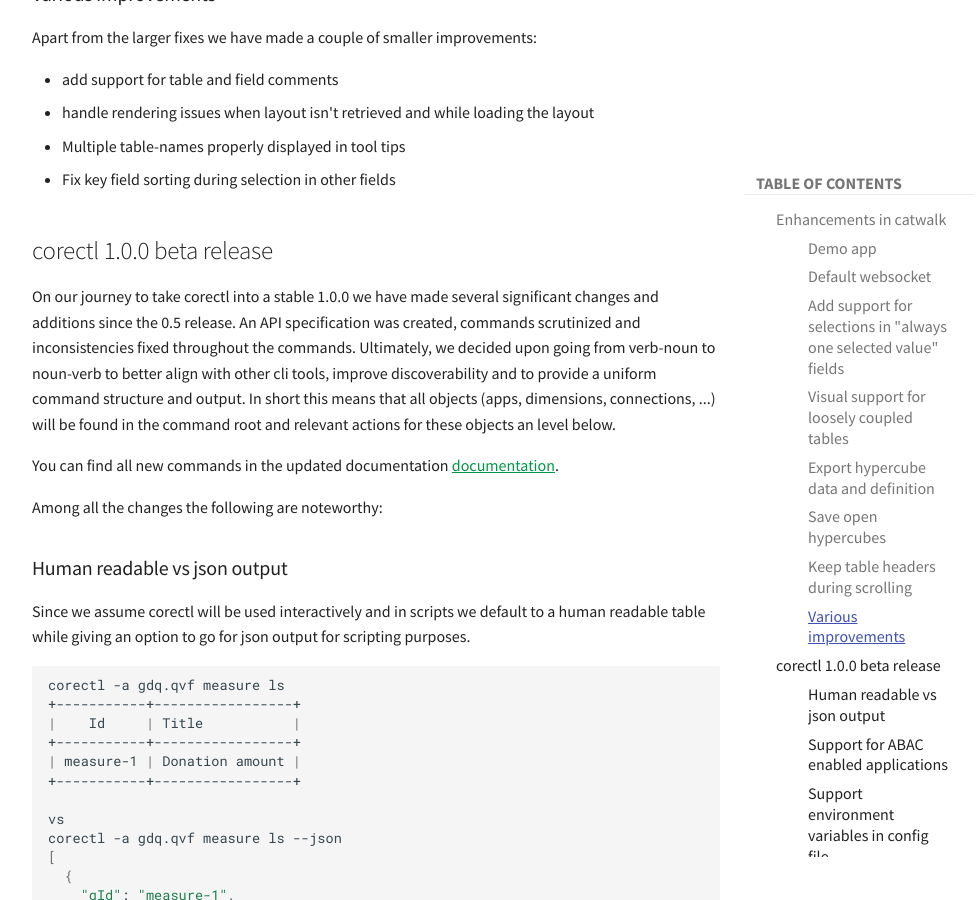
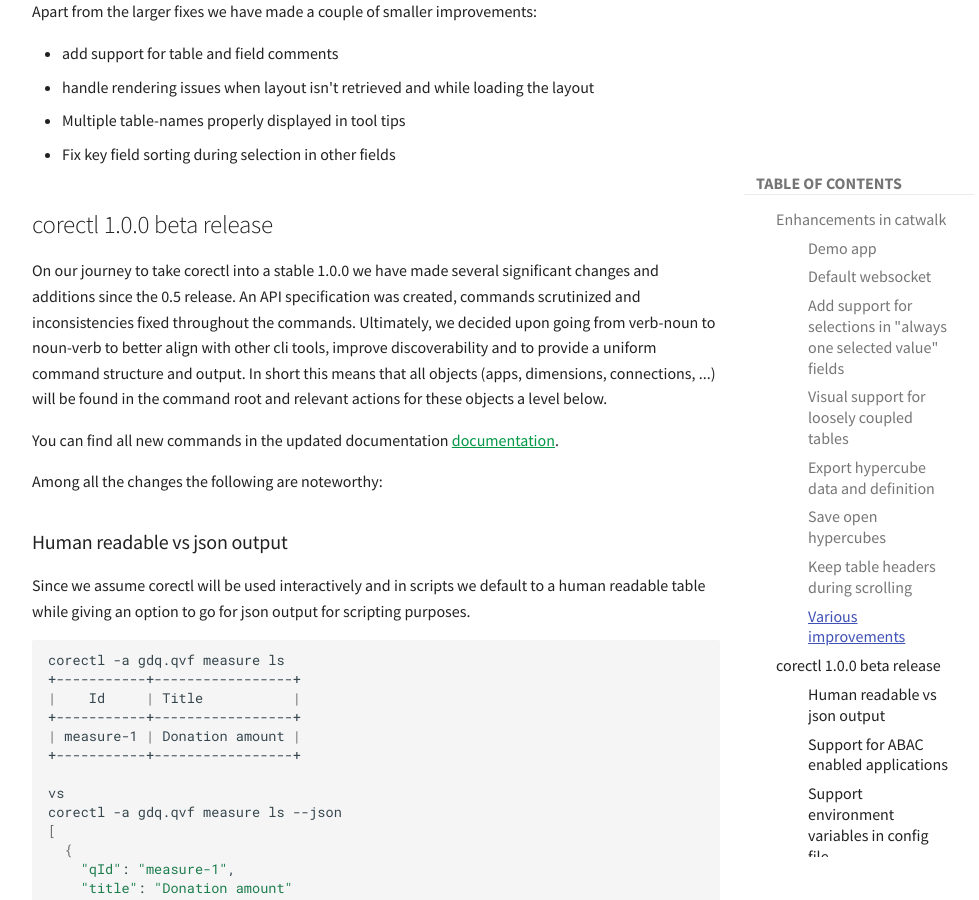
Before and after one commit to qlik-oss/core-website, an MkDocs documentation site: the page built from docs/updates/2019-04.md, in a window 1280 px wide and 900 px high, scrolled down 4004 px. Shown: the whole window, without its empty margins (264-1243 px from the left). Built offline with MkDocs 1.6.1 and Material for MkDocs 9.7.7, drawn with Linux system fonts in a browser that asks for light colours; comment, search, counter and statistics services are not loaded; some of the changed text lies outside the part shown.

Commit message:
Minor review comments

```diff
--- a/docs/updates/2019-04.md
+++ b/docs/updates/2019-04.md
@@ -71,7 +71,7 @@
 release. An API specification was created, commands scrutinized and inconsistencies fixed throughout the commands.
 Ultimately, we decided upon going from verb-noun to noun-verb to better align with other cli tools, improve
 discoverability and to provide a uniform command structure and output. In short this means that all objects (apps,
-dimensions, connections, ...) will be found in the command root and relevant actions for these objects an level below.
+dimensions, connections, ...) will be found in the command root and relevant actions for these objects a level below.
 
 You can find all new commands in the updated documentation
 [documentation](https://github.com/qlik-oss/corectl/blob/master/docs/corectl.md).
```
Also changed, not shown: other parts of docs/updates/2019-04.md (+1 -1 lines).
